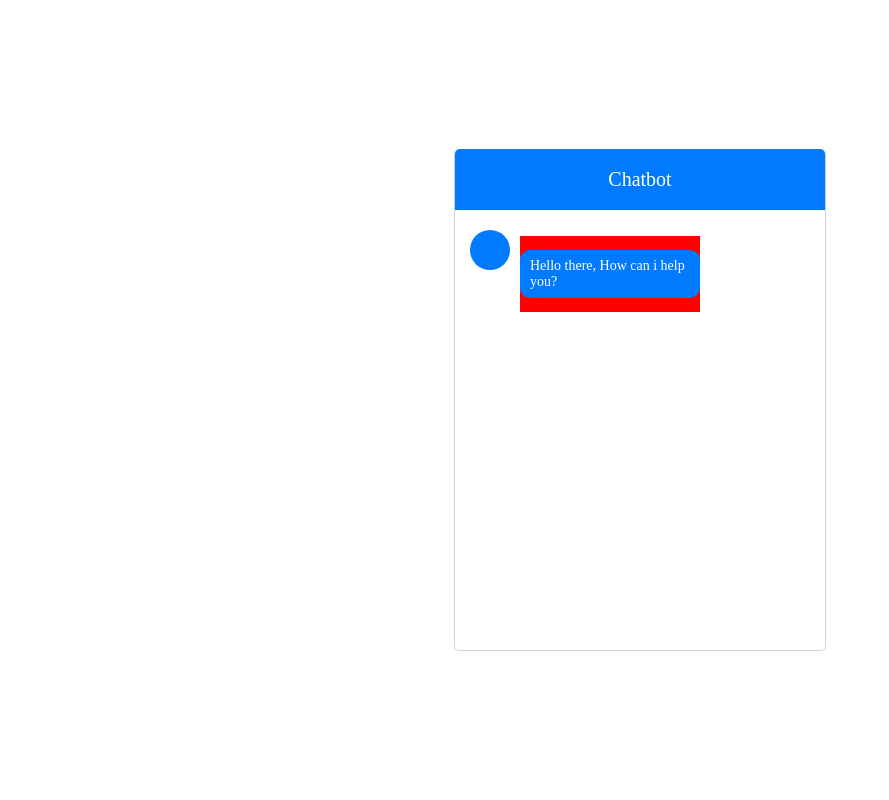
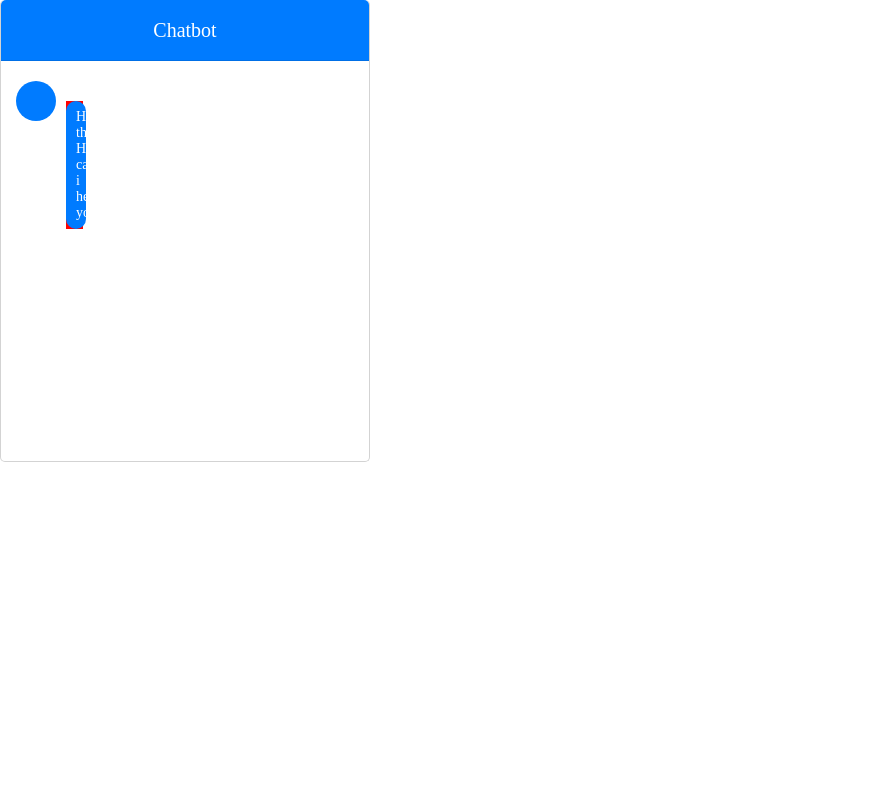
Before and after one commit to NomthandazoThabethe/nomthandazothabethe.github.io, a PHP site: page / in a window 1280 px wide. Shown: the whole page, without its empty margins (0-889 px from the left). Run offline with PHP 8.4, Linux system fonts and the light colour scheme; some libraries are stand-ins or nearby versions.

Commit message:
latest report

```diff
--- a/style.css
+++ b/style.css
@@ -1,16 +1,16 @@
 @import url('https://fonts.googleapis.com/css?family-Poppins:wght@200;300,400,500,600,700&display=swap');
-/* *{
+*{
     margin:0;
     padding: 0;
     box-sizing: border-box;
     font-family: 'css?family-Poppins';
-} */
+}
 
-html, body{
+/* html, body{
     display: grid;
     height: 100%;
     place-items: center;
-}
+} */
 
 .wrapper{
     width: 370px;
@@ -57,7 +57,7 @@ html, body{
 }
 
 .wrapper .form .inbox .msg-header{
-    max-width: 53%;
+    max-width: 5%;
     background: red;
     margin-left: 10px;
 }
```
